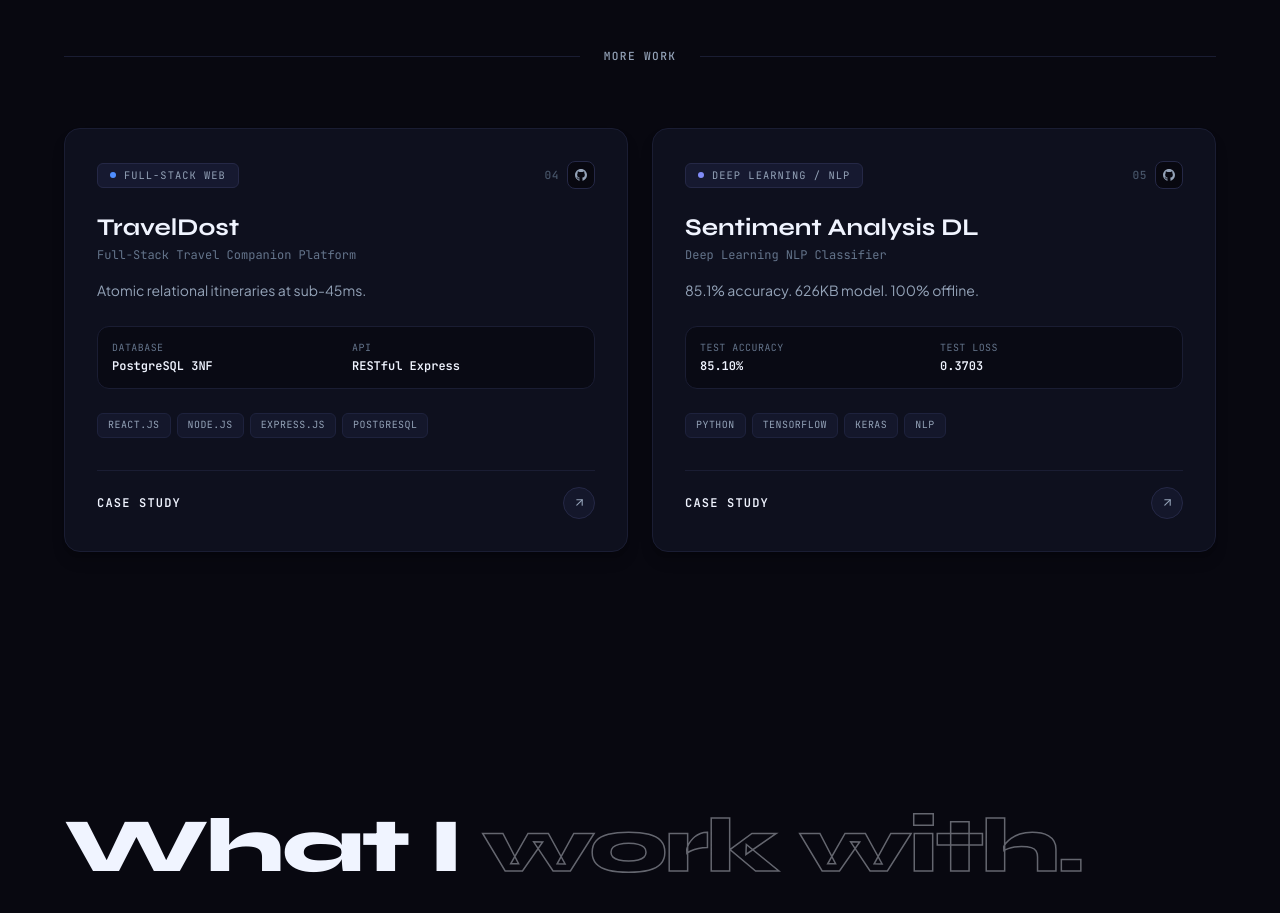
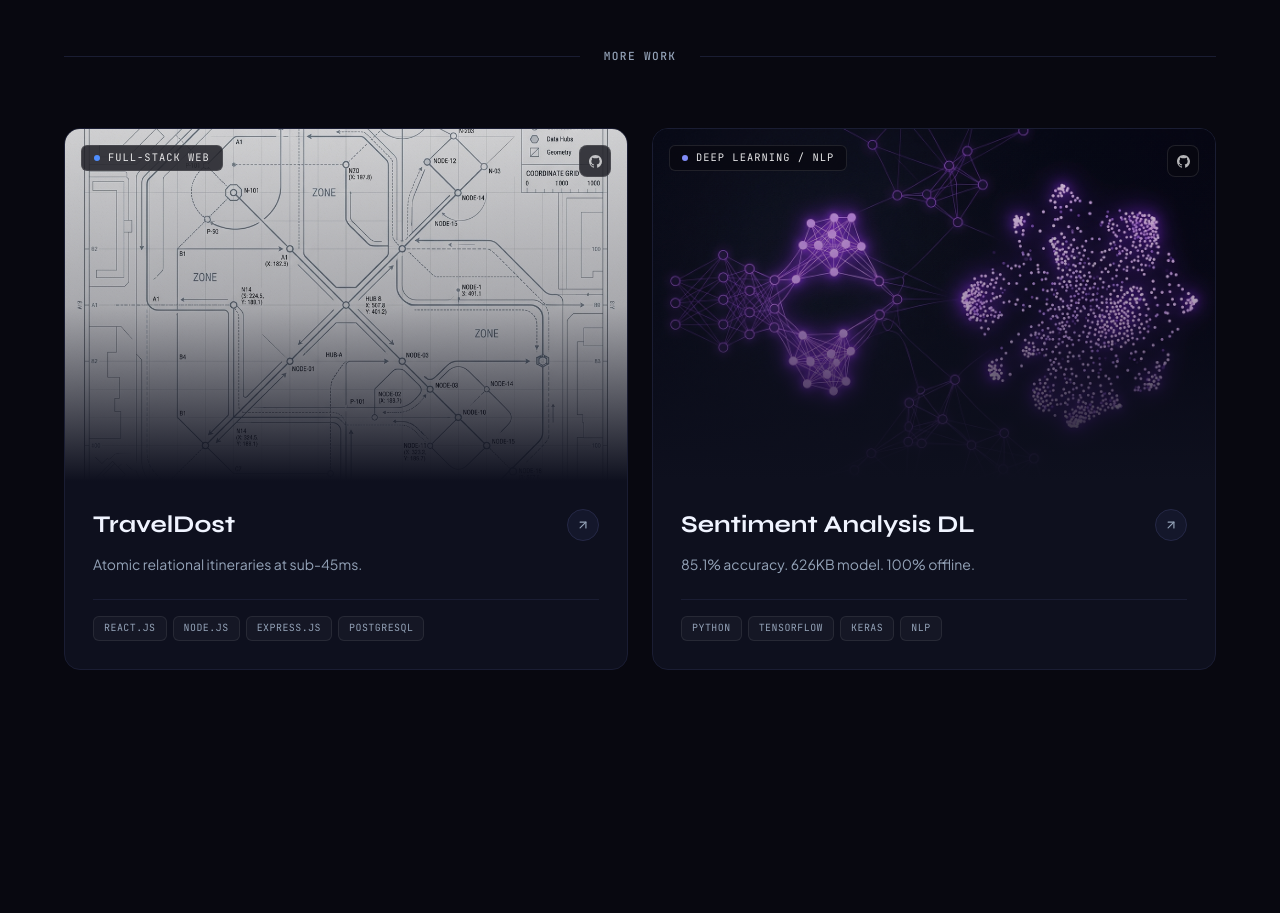
Before and after one commit to durgesh-kanzariya/durgeshkanzariya.dev, a Next.js app: page / in a window 1280 px wide. Shown: the part 2700-3613 px from the top of the page. Built offline with nearby package versions, Linux system fonts and the light colour scheme.

Commit message:
refactor: redesign grid cards with visual image covers and streamlined hierarchy

```diff
--- a/components/projects/GridProjectCard.tsx
+++ b/components/projects/GridProjectCard.tsx
@@ -2,6 +2,7 @@
 
 import { useEffect, useRef } from "react";
 import Link from "next/link";
+import Image from "next/image";
 import { ArrowUpRight } from "lucide-react";
 import { GithubIcon } from "@/components/BrandIcons";
 import gsap from "gsap";
@@ -29,6 +30,7 @@ export default function GridProjectCard({ project, index }: GridProjectCardProps
           opacity: 1,
           y: 0,
           duration: 0.8,
+          delay: index * 0.1,
           ease: "power3.out",
           scrollTrigger: {
             trigger: cardRef.current,
@@ -40,18 +42,32 @@ export default function GridProjectCard({ project, index }: GridProjectCardProps
     }, cardRef);
 
     return () => ctx.revert();
-  }, []);
+  }, [index]);
 
   return (
     <div
       ref={cardRef}
-      className="group relative flex flex-col justify-between rounded-2xl border border-[#1A1D33] bg-[#0E101E] p-7 md:p-8 transition-all duration-300 hover:border-[#4F8EFF]/40 hover:bg-[#121528] shadow-lg shadow-black/20"
+      className="group relative flex flex-col rounded-2xl border border-[#1A1D33] bg-[#0E101E] overflow-hidden transition-all duration-300 hover:border-[#4F8EFF]/40 hover:shadow-2xl hover:shadow-black/50"
       style={{ opacity: 0 }}
     >
-      <div>
-        {/* Top bar: Domain badge + Index + GitHub */}
-        <div className="flex items-center justify-between gap-4 mb-6">
-          <div className="flex items-center gap-2 px-3 py-1 rounded-md text-[0.65rem] font-mono uppercase tracking-widest text-[#94A3B8] bg-[#161930] border border-[#252846]">
+      {/* Visual Cover Preview */}
+      <Link
+        href={`/work/${project.slug}`}
+        className="relative w-full aspect-[16/10] overflow-hidden bg-[#0A0C16] block"
+      >
+        <Image
+          src={project.image}
+          alt={project.title}
+          fill
+          sizes="(max-width: 768px) 100vw, 50vw"
+          className="object-cover opacity-85 group-hover:opacity-100 group-hover:scale-105 transition-all duration-500"
+        />
+
+        {/* Ambient bottom gradient blend into card */}
+        <div className="absolute inset-0 bg-gradient-to-t from-[#0E101E] via-[#0E101E]/20 to-transparent" />
+
+        {/* Floating Domain Badge */}
+        <div className="absolute top-4 left-4 z-10 flex items-center gap-2 px-3 py-1 rounded-md text-[0.65rem] font-mono uppercase tracking-widest text-white/90 bg-[#080810]/75 backdrop-blur-md border border-white/10">
           <span
             className="w-1.5 h-1.5 rounded-full"
             style={{ background: domainColor }}
@@ -59,78 +75,55 @@ export default function GridProjectCard({ project, index }: GridProjectCardProps
           {project.domainLabel}
         </div>
 
-          <div className="flex items-center gap-2">
-            <span className="text-[0.7rem] font-mono text-[#475569] font-medium tracking-wider">
-              {String(index + 4).padStart(2, "0")}
-            </span>
+        {/* Floating GitHub Link */}
         {project.githubUrl && (
           <a
             href={project.githubUrl}
             target="_blank"
             rel="noopener noreferrer"
             aria-label="GitHub Repository"
-                className="w-7 h-7 rounded-lg border border-[#252846] bg-[#080810] flex items-center justify-center text-[#94A3B8] hover:text-[#F0F4FF] hover:border-[#4F8EFF]/50 transition-colors"
+            onClick={(e) => e.stopPropagation()}
+            className="absolute top-4 right-4 z-10 w-8 h-8 rounded-lg bg-[#080810]/75 backdrop-blur-md border border-white/10 flex items-center justify-center text-white/70 hover:text-white hover:border-[#4F8EFF]/50 transition-colors"
           >
-                <GithubIcon size={12} />
+            <GithubIcon size={13} />
           </a>
         )}
+      </Link>
+
+      {/* Card Content */}
+      <div className="p-6 md:p-7 flex flex-col justify-between flex-1">
+        <div>
+          {/* Title row with hover arrow indicator */}
+          <Link
+            href={`/work/${project.slug}`}
+            className="flex items-center justify-between gap-4 mb-3 group/title"
+          >
+            <h3 className="font-syne font-bold text-xl md:text-2xl text-[#F0F4FF] group-hover/title:text-white transition-colors duration-200">
+              {project.title}
+            </h3>
+            <div className="w-8 h-8 rounded-full border border-[#252846] bg-[#14172B] text-[#94A3B8] group-hover:bg-[#4F8EFF] group-hover:border-[#4F8EFF] group-hover:text-white transition-all duration-300 flex items-center justify-center flex-shrink-0">
+              <ArrowUpRight size={14} />
             </div>
+          </Link>
+
+          {/* Clean, punchy tagline — no complex cluttered text */}
+          <p className="text-[#94A3B8] text-sm leading-relaxed mb-6 line-clamp-2">
+            {project.tagline}
+          </p>
         </div>
 
-        {/* Title + Subtitle */}
-        <div className="mb-4">
-          <h3 className="font-syne font-bold text-[#F0F4FF] text-xl md:text-2xl leading-tight group-hover:text-white transition-colors duration-200">
-            {project.title}
-          </h3>
-          <p className="text-[#64748B] text-xs font-mono mt-1">{project.subtitle}</p>
-        </div>
-
-        {/* Tagline / Overview */}
-        <p className="text-[#94A3B8] text-sm leading-relaxed mb-6">
-          {project.tagline}
-        </p>
-
-        {/* Highlights / Architecture stats */}
-        {project.metrics && project.metrics.length > 0 && (
-          <div className="grid grid-cols-2 gap-3 p-3.5 rounded-xl bg-[#080810]/70 border border-[#1A1D33] mb-6">
-            {project.metrics.slice(0, 2).map(({ label, value }) => (
-              <div key={label} className="min-w-0">
-                <div className="text-[0.62rem] font-mono uppercase tracking-wider text-[#64748B] truncate">
-                  {label}
-                </div>
-                <div className="text-xs font-semibold text-[#F0F4FF] mt-0.5 truncate font-mono">
-                  {value}
-                </div>
-              </div>
-            ))}
-          </div>
-        )}
-
         {/* Tech Stack Pills */}
-        <div className="flex flex-wrap gap-1.5 mb-8">
+        <div className="flex flex-wrap items-center gap-1.5 pt-4 border-t border-[#1A1D33]">
           {project.tags.slice(0, 4).map((tag) => (
             <span
               key={tag}
-              className="text-[0.62rem] font-mono uppercase tracking-wider px-2.5 py-1 rounded-md text-[#94A3B8] bg-[#14172B] border border-[#1E223D]"
+              className="text-[0.62rem] font-mono uppercase tracking-wider px-2.5 py-1 rounded-md text-[#94A3B8] bg-white/[0.03] border border-white/[0.08]"
             >
               {tag}
             </span>
           ))}
         </div>
       </div>
-
-      {/* Footer CTA: Case study link */}
-      <Link
-        href={`/work/${project.slug}`}
-        className="pt-4 border-t border-[#1A1D33] flex items-center justify-between group/link"
-      >
-        <span className="font-mono text-xs uppercase tracking-widest font-semibold text-[#F0F4FF] group-hover/link:text-[#4F8EFF] transition-colors flex items-center gap-2">
-          Case Study
-        </span>
-        <div className="w-8 h-8 rounded-full border border-[#252846] bg-[#14172B] text-[#94A3B8] group-hover/link:bg-[#4F8EFF] group-hover/link:border-[#4F8EFF] group-hover/link:text-white transition-all duration-300 flex items-center justify-center">
-          <ArrowUpRight size={13} />
-        </div>
-      </Link>
     </div>
   );
 }
```
Lines whose indentation alone changed are shown as unchanged.
